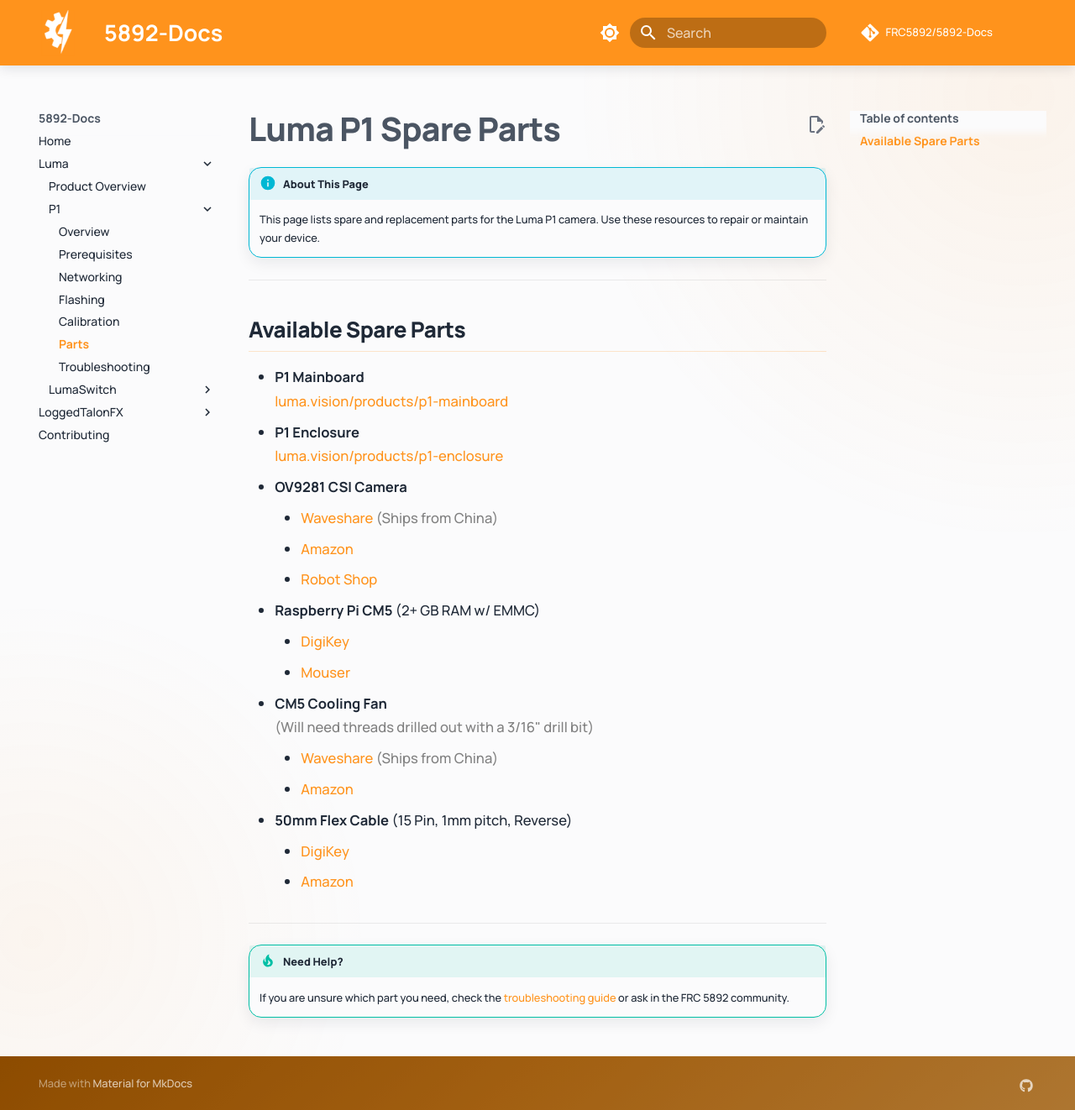
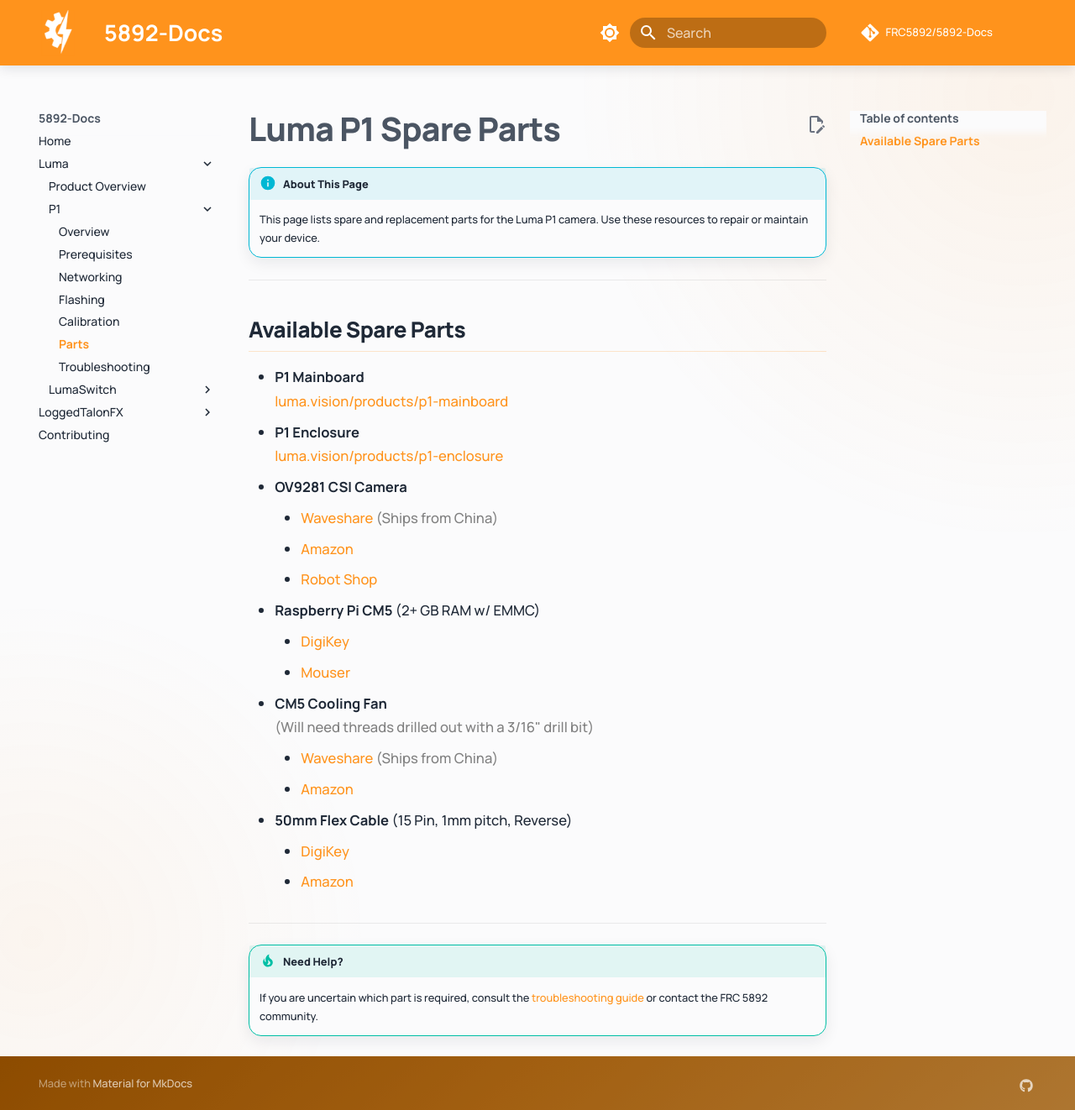
Before and after one commit to FRC5892/Luma-Docs, an MkDocs documentation site: the page built from docs/p1/parts.md, in a window 1280 px wide and 1322 px high. Shown: the whole window at 84% size. Built offline with MkDocs 1.6.1 and Material for MkDocs 9.7.7, drawn with Linux system fonts in a browser that asks for light colours; comment, search, counter and statistics services are not loaded.

Commit message:
Revise Luma P1 Spare Parts documentation: improve phrasing for clarity in the help section

```diff
--- a/docs/p1/parts.md
+++ b/docs/p1/parts.md
@@ -30,4 +30,4 @@
 ---
 
 !!! tip "Need Help?"
-    If you are unsure which part you need, check the [troubleshooting guide](troubleshooting.md) or ask in the FRC 5892 community.
+    If you are uncertain which part is required, consult the [troubleshooting guide](troubleshooting.md) or contact the FRC 5892 community.
```
